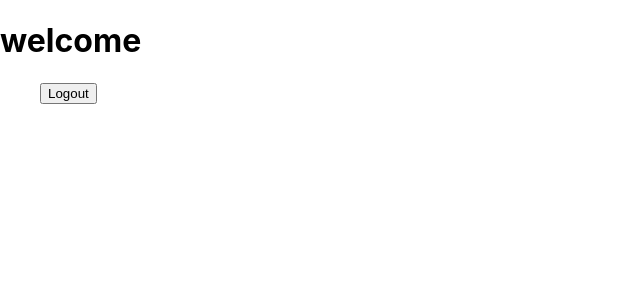
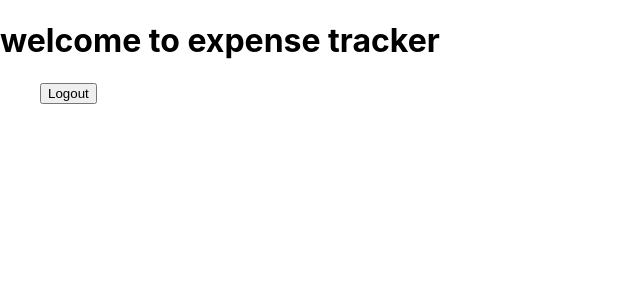
Before and after one commit to MrAbhishekRawat/frontend_module_ExpenseTracker, a React (Create React App) app: page /home in a window 1280 px wide. Shown: the top 300 px of the page, without its empty margins (0-640 px from the left). Built offline with nearby package versions, Linux system fonts and the light colour scheme; sample sign-in values are in the browser's storage.

Commit message:
e.t task2

```diff
--- a/src/components/Home.jsx
+++ b/src/components/Home.jsx
@@ -16,7 +16,7 @@ const Home = () => {
 
   return (
     <div >
-        <h1>welcome</h1>
+        <h1>welcome to expense tracker </h1>
 
       <nav >
         <ul>
```
